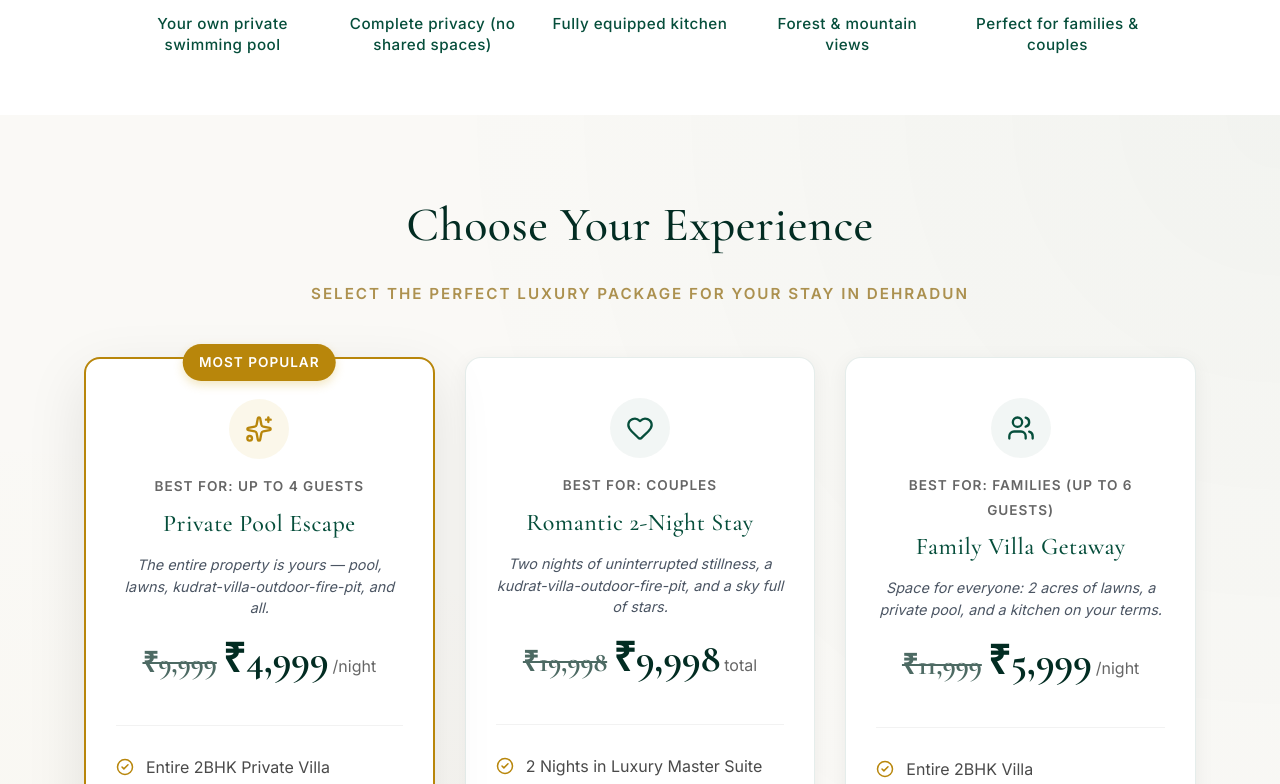
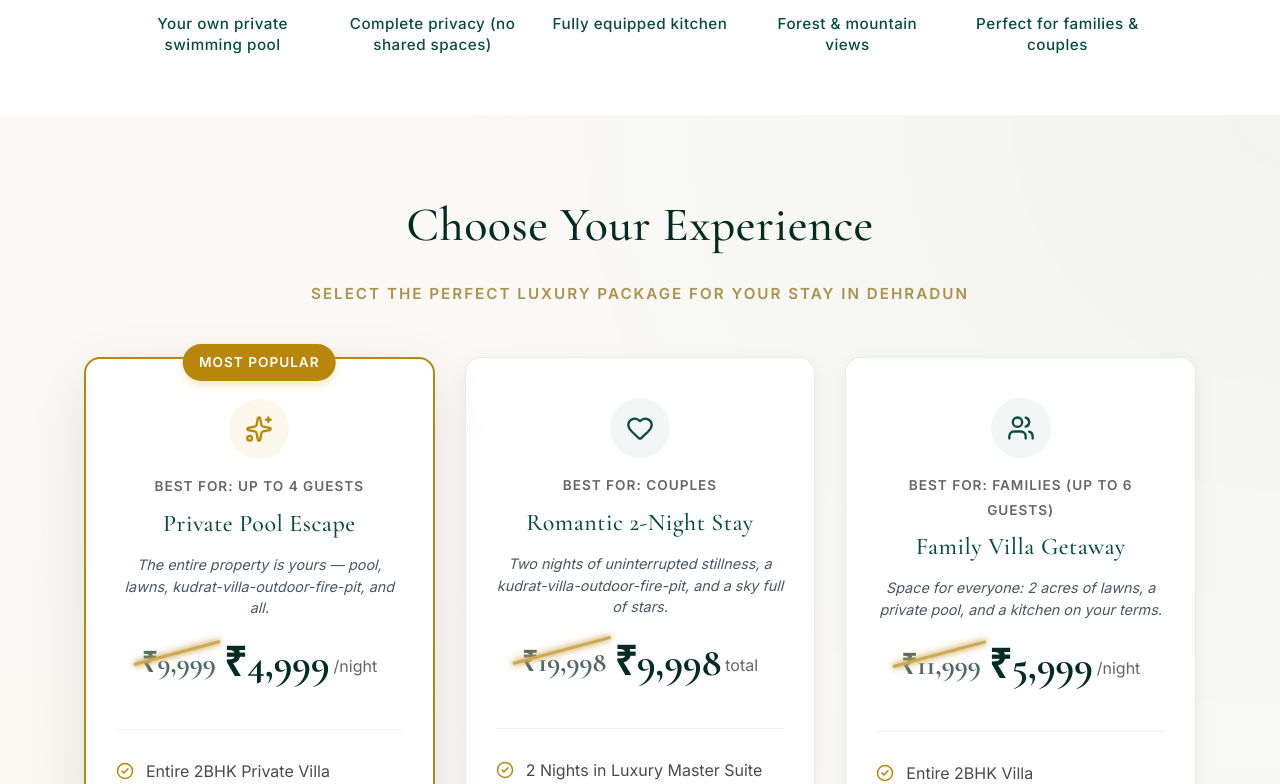
Before and after one commit to shivam240706/vann-villa, a React (Vite) app: page / in a window 1280 px wide. Shown: the part 1116-1900 px from the top of the page. Built offline with nearby package versions, Linux system fonts and the light colour scheme.

Commit message:
feat: Add interactive Katana slash animation for strikethrough pricing

```diff
--- a/src/components/Hero.jsx
+++ b/src/components/Hero.jsx
@@ -1,6 +1,7 @@
 import React from 'react';
 import { motion } from 'framer-motion';
 import { Waves, Dog, Home } from 'lucide-react';
+import KatanaStrikePrice from './KatanaStrikePrice';
 import './Hero.css';
 
 const Hero = () => {
@@ -54,7 +55,9 @@ const Hero = () => {
         <motion.h2 variants={itemVariants} className="hero-subtitle" style={{ marginBottom: '15px', color: 'var(--text-light)', lineHeight: '1.6' }}>
           Experience a peaceful, private 2BHK villa with your own exclusive pool and stunning mountain views. Perfect for a relaxing getaway with no shared spaces.
         </motion.h2>
-        <motion.p variants={itemVariants} style={{ fontSize: '1.6rem', fontWeight: '700', color: 'var(--accent-gold)', marginBottom: '30px', textShadow: '0 2px 4px rgba(0,0,0,0.3)' }}>Starting at <span style={{ textDecoration: 'line-through', opacity: 0.7, marginRight: '10px', fontSize: '1.2rem' }}>₹9,999</span>₹4,999/night</motion.p>
+        <motion.p variants={itemVariants} style={{ fontSize: '1.6rem', fontWeight: '700', color: 'var(--accent-gold)', marginBottom: '30px', textShadow: '0 2px 4px rgba(0,0,0,0.3)' }}>
+          Starting at <KatanaStrikePrice oldPrice="₹9,999" newPrice="₹4,999" color="#ff2a2a" size="1.2rem" newSize="1.6rem" />/night
+        </motion.p>
 
         <motion.div variants={itemVariants} className="hero-selling-points">
           <div className="point"><Waves size={18} className="point-icon" /> <span>Private Pool</span></div>
--- /dev/null
+++ b/src/components/KatanaStrikePrice.jsx
@@ -0,0 +1,52 @@
+import React, { useState, useEffect } from 'react';
+import { motion, useAnimation } from 'framer-motion';
+
+const KatanaStrikePrice = ({ oldPrice, newPrice, color = '#ff3b30', size = '1.2rem', newSize = '1.6rem', oldOpacity = 0.7 }) => {
+  const [isSlashed, setIsSlashed] = useState(false);
+
+  return (
+    <span style={{ display: 'inline-flex', alignItems: 'center', flexWrap: 'wrap', gap: '8px' }}>
+      <motion.span
+        initial="hidden"
+        whileInView="visible"
+        viewport={{ once: true, margin: "-50px" }}
+        onViewportEnter={() => {
+          setTimeout(() => setIsSlashed(true), 200);
+        }}
+        style={{ position: 'relative', display: 'inline-block', fontSize: size, opacity: oldOpacity, color: 'inherit' }}
+      >
+        {oldPrice}
+
+        {/* The Katana Slash Line */}
+        <motion.span
+          initial={{ scaleX: 0, opacity: 0 }}
+          animate={isSlashed ? { scaleX: 1, opacity: 1 } : { scaleX: 0, opacity: 0 }}
+          transition={{ duration: 0.15, ease: [0.1, 0.9, 0.2, 1] }} // Fast fruit-ninja cut!
+          style={{
+            position: 'absolute',
+            top: '50%',
+            left: '-10%',
+            width: '120%',
+            height: '3px',
+            backgroundColor: color,
+            transformOrigin: 'left center',
+            rotate: '-15deg',
+            boxShadow: `0 0 10px ${color}, 0 0 5px ${color}` // Glowing cut
+          }}
+        />
+      </motion.span>
+
+      {/* The New Price Reveal */}
+      <motion.span
+        initial={{ opacity: 0, scale: 0.5, x: -10 }}
+        animate={isSlashed ? { opacity: 1, scale: 1, x: 0 } : { opacity: 0, scale: 0.5, x: -10 }}
+        transition={{ duration: 0.4, type: 'spring', bounce: 0.5, delay: 0.1 }} // Pops in right after slash
+        style={{ fontSize: newSize, fontWeight: 'bold', color: 'inherit' }}
+      >
+        {newPrice}
+      </motion.span>
+    </span>
+  );
+};
+
+export default KatanaStrikePrice;
--- a/src/components/Packages.jsx
+++ b/src/components/Packages.jsx
@@ -2,7 +2,7 @@ import React from 'react';
 import { motion } from 'framer-motion';
 import { CheckCircle2, Heart, Users, Sparkles } from 'lucide-react';
 import './Packages.css';
-
+import KatanaStrikePrice from './KatanaStrikePrice';
 import { Link } from 'react-router-dom';
 
 const packageData = [
@@ -10,7 +10,7 @@ const packageData = [
     id: 'pool-escape',
     title: 'Private Pool Escape',
     tagline: 'The entire property is yours — pool, lawns, kudrat-villa-outdoor-fire-pit, and all.',
-    price: <><span style={{ textDecoration: 'line-through', fontSize: '0.7em', opacity: 0.7, marginRight: '6px' }}>₹9,999</span>₹4,999</>,
+    price: <KatanaStrikePrice oldPrice="₹9,999" newPrice="₹4,999" color="#b8860b" size="0.7em" newSize="1em" />,
     unit: '/night',
     icon: Sparkles,
     bestFor: 'Up to 4 Guests',
@@ -29,7 +29,7 @@ const packageData = [
     id: 'romantic-stay',
     title: 'Romantic 2-Night Stay',
     tagline: 'Two nights of uninterrupted stillness, a kudrat-villa-outdoor-fire-pit, and a sky full of stars.',
-    price: <><span style={{ textDecoration: 'line-through', fontSize: '0.7em', opacity: 0.7, marginRight: '6px' }}>₹19,998</span>₹9,998</>,
+    price: <KatanaStrikePrice oldPrice="₹19,998" newPrice="₹9,998" color="#b8860b" size="0.7em" newSize="1em" />,
     unit: 'total',
     icon: Heart,
     bestFor: 'Couples',
@@ -47,7 +47,7 @@ const packageData = [
     id: 'family-getaway',
     title: 'Family Villa Getaway',
     tagline: 'Space for everyone: 2 acres of lawns, a private pool, and a kitchen on your terms.',
-    price: <><span style={{ textDecoration: 'line-through', fontSize: '0.7em', opacity: 0.7, marginRight: '6px' }}>₹11,999</span>₹5,999</>,
+    price: <KatanaStrikePrice oldPrice="₹11,999" newPrice="₹5,999" color="#b8860b" size="0.7em" newSize="1em" />,
     unit: '/night',
     icon: Users,
     bestFor: 'Families (up to 6 Guests)',
--- a/src/components/PriceBanner.jsx
+++ b/src/components/PriceBanner.jsx
@@ -1,6 +1,7 @@
 import React from 'react';
 import { motion } from 'framer-motion';
 import { ChevronRight, Shield, Clock, CreditCard } from 'lucide-react';
+import KatanaStrikePrice from './KatanaStrikePrice';
 import './PriceBanner.css';
 
 const PriceBanner = () => {
@@ -25,8 +26,7 @@ const PriceBanner = () => {
           viewport={{ once: true }}
           transition={{ duration: 0.2, ease: "easeOut" }}
         >
-          <span style={{ textDecoration: 'line-through', opacity: 0.6, fontSize: '0.6em', marginRight: '10px' }}>₹9,999</span>
-          <span className="currency">₹</span>4,999
+          <KatanaStrikePrice oldPrice="₹9,999" newPrice="₹4,999" color="#ff2a2a" size="0.6em" newSize="1em" />
         </motion.h2>
 
         <motion.p
```
